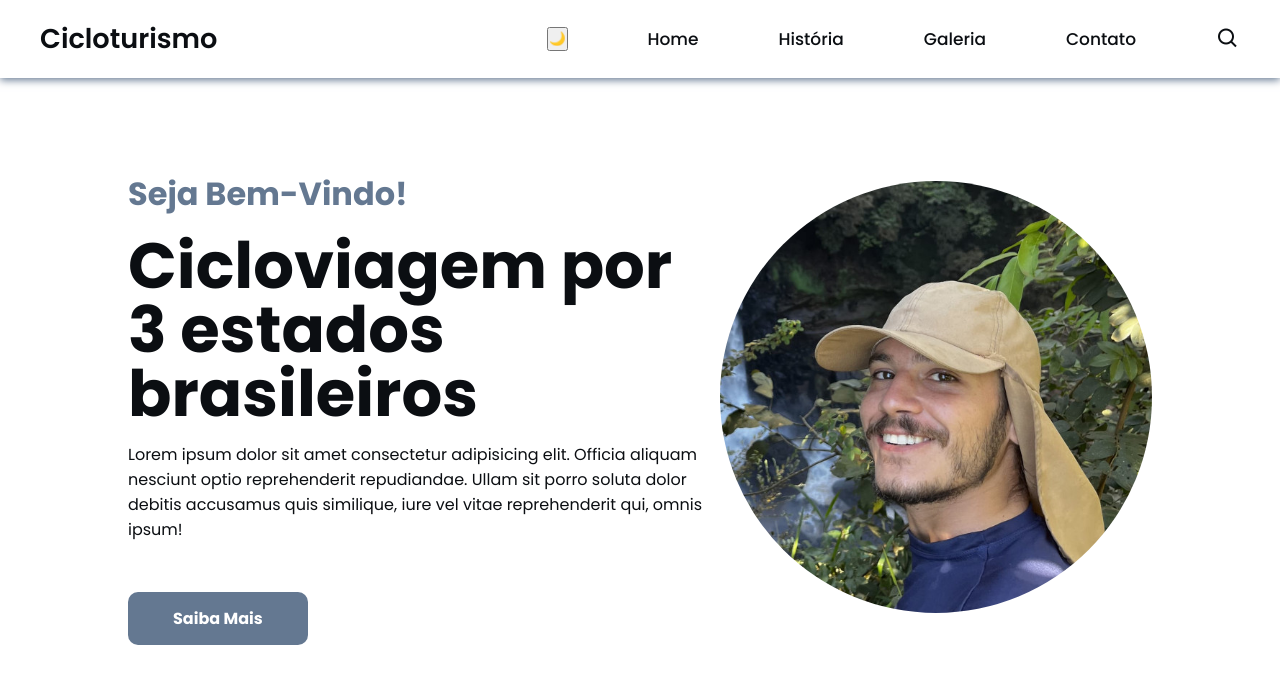
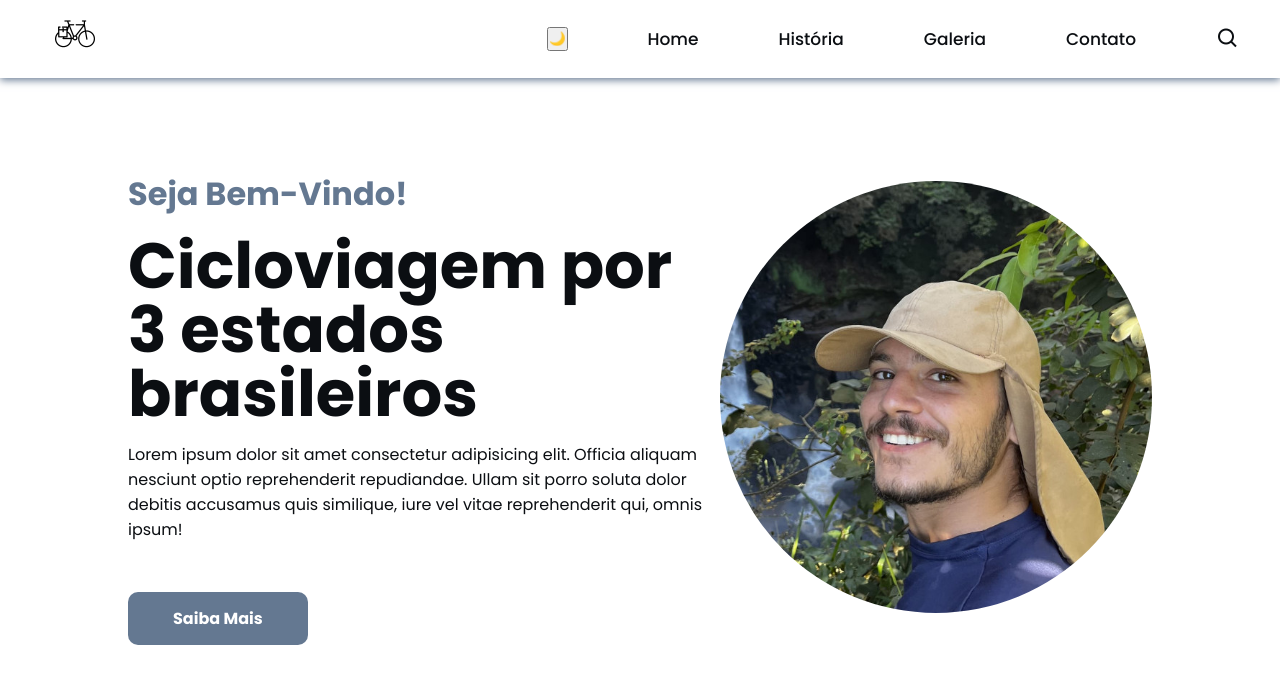
Before and after one commit to mateusrodriguesdev/cicloviagem, a plain HTML site: page index.html in a window 1280 px wide. Drawn offline with nearby package versions, Linux system fonts and the light colour scheme.

Commit message:
correcoes

```diff
--- a/index.html
+++ b/index.html
@@ -6,11 +6,14 @@
     <title>Página Responsiva</title>
     <link href='https://unpkg.com/boxicons@2.1.4/css/boxicons.min.css' rel='stylesheet'>
     <link rel="stylesheet" href="style.css">
+    <link rel="shortcut icon" href="imagens/bike.ico" type="image/x-icon">
 </head>
 <body>
     <header>
         <nav class="navigation">
-            <a href="#" class="logo">Cicloturismo</a>
+            <a href="#" class="logo">
+                <img src="imagens/bike-ppp.png" alt="">
+            </a>
             <ul class="nav-menu">
                 <button id="dark-mode-toggle" class="dark-mode-toggle">🌙</button>
                 <li class="nav-item"><a href="#">Home</a></li>
--- a/style.css
+++ b/style.css
@@ -72,7 +72,7 @@ body.dark-mode {
     color: var(--cor3);
     font-size: 1.7rem;
     font-weight: 600;
-    padding-right: 20px
+    margin-left: 15px;
 }
 .navigation ul {
     display: flex;
@@ -92,6 +92,7 @@ body.dark-mode {
 .navigation i {
     cursor: pointer;
     font-size: 1.5rem;
+
 }
 .menu {
     cursor: pointer;
```
Also changed, not shown: imagens/bike-p.png (added), imagens/bike-pp.png (added), imagens/bike-ppp.png (added), imagens/bike.png (added).
